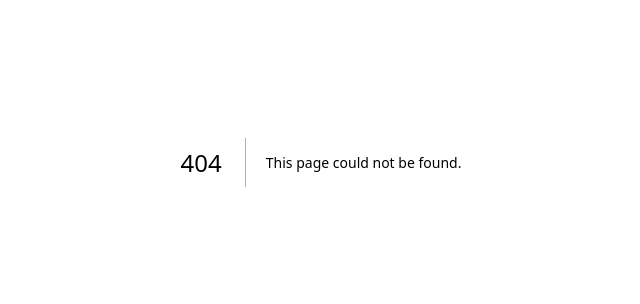
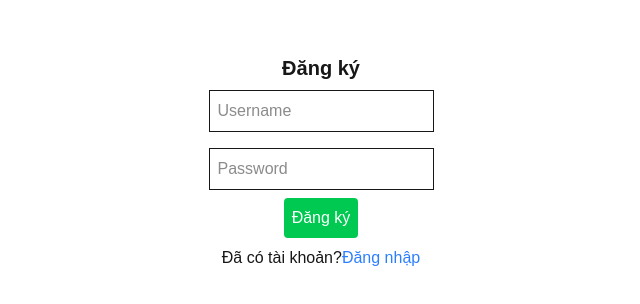
Before and after one commit to khanh-dn/chat-system, a Next.js app in the folder chat-client/: page /register in a window 1280 px wide. Before the commit this address had no page. Shown: the part 238-542 px from the top of the page, without its empty margins (319-959 px from the left). Built offline with nearby package versions, Linux system fonts and the light colour scheme.

Commit message:
Add UI login and register

```diff
--- /dev/null
+++ b/chat-client/app/components/chat.js
@@ -0,0 +1,133 @@
+"use client";
+import { useState, useEffect, useRef } from "react";
+import io from "socket.io-client";
+import axios from "axios";
+
+const socket = io("http://localhost:3001");
+
+export default function Chat({ user }) {
+  const [messages, setMessages] = useState([]);
+  const [newMessage, setNewMessage] = useState("");
+  const [receiver, setReceiver] = useState("");
+  const [users, setUsers] = useState([]);
+  const chatEndRef = useRef(null);
+
+  useEffect(() => {
+    const accessToken = localStorage.getItem("accessToken");
+    axios
+      .get(`http://localhost:3001/users?username=${user}`, {
+        headers: {
+          Authorization: `Bearer ${accessToken}`,
+        },
+      })
+
+      .then((res) => {
+        setUsers(res.data.users);
+        console.log(res.data.users);
+      })
+      .catch((err) => console.error(err));
+  }, [user]);
+
+  useEffect(() => {
+    const accessToken = localStorage.getItem("accessToken");
+    setMessages([]);
+    if (receiver) {
+      axios
+        .get(`http://localhost:3001/messages/${user}/${receiver}`, {
+          headers: {
+            Authorization: `Bearer ${accessToken}`,
+          },
+        })
+        .then((res) => {
+          setMessages(res.data.messages);
+        })
+        .catch((err) => console.error(err));
+    }
+
+    socket.on("newMessage", (message) => {
+      setMessages((prevMessages) =>
+        Array.isArray(prevMessages) ? [...prevMessages, message] : [message]
+      );
+    });
+
+    return () => {
+      socket.off("newMessage");
+    };
+  }, [user, receiver]);
+
+  useEffect(() => {
+    chatEndRef.current?.scrollIntoView({ behavior: "smooth" });
+  }, [messages]);
+
+  const handleLogout = () => {
+    localStorage.removeItem("user");
+    localStorage.removeItem("accessToken");
+    window.location.href = "/";
+  };
+  const sendMessage = () => {
+    if (newMessage.trim() === "") return;
+
+    socket.emit("sendMessage", { sender: user, receiver, message: newMessage });
+
+    setNewMessage("");
+  };
+
+  return (
+    <div>
+      <h1>Chat với {receiver}</h1>
+      <select value={receiver} onChange={(e) => setReceiver(e.target.value)}>
+        <option value="">Chọn người nhận</option>
+        {Array.isArray(users) &&
+          users.map((u) => (
+            <option key={u.id} value={u.username}>
+              {u.username}
+            </option>
+          ))}
+      </select>
+
+      <h2>Tin nhắn</h2>
+      <div
+        style={{
+          height: "300px",
+          overflowY: "scroll",
+          border: "1px solid #ccc",
+          padding: "10px",
+        }}
+      >
+        {Array.isArray(messages) &&
+          messages.map((msg, index) => (
+            <div
+              key={index}
+              style={{
+                textAlign: msg.sender === user ? "right" : "left",
+                marginBottom: "10px",
+              }}
+            >
+              <strong>{msg.sender}:</strong> {msg.message}
+            </div>
+          ))}
+        <div ref={chatEndRef} />
+      </div>
+      <input
+        type="text"
+        value={newMessage}
+        onChange={(e) => setNewMessage(e.target.value)}
+        placeholder="Nhập tin nhắn..."
+        style={{ width: "80%", padding: "8px" }}
+      />
+      <button onClick={sendMessage}>Gửi</button>
+      <br></br>
+      <button
+        onClick={handleLogout}
+        style={{
+          padding: "5px 10px",
+          color: "white",
+          border: "none",
+          cursor: "pointer",
+        }}
+      >
+        Đăng xuất
+      </button>
+    </div>
+  );
+}
--- a/chat-client/app/page.js
+++ b/chat-client/app/page.js
@@ -1,7 +1,7 @@
 "use client";
 
 import { useState, useEffect } from "react";
-import Chat from "../components/chat";
+import Chat from "./components/chat";
 import axios from "axios";
 import { useRouter } from "next/navigation";
 
@@ -15,7 +15,7 @@ export default function Home() {
   useEffect(() => {
     const savedUser = localStorage.getItem("user");
     if (savedUser) {
-      setUser(savedUser);
+      setUser(savedUser.username);
     }
   }, []);
 
@@ -25,9 +25,11 @@ export default function Home() {
         username,
         password,
       });
-      localStorage.setItem("user", res.data.username);
-      setUser(res.data.username);
-      // router.push("/chat");
+
+      localStorage.setItem("user", res.data.user.username);
+      localStorage.setItem("accessToken", res.data.accessToken);
+
+      setUser(res.data.user.username);
     } catch (err) {
       setError("Đăng nhập thất bại! Kiểm tra lại tài khoản và mật khẩu.");
     }
@@ -51,12 +53,21 @@ export default function Home() {
           onChange={(e) => setPassword(e.target.value)}
           className="border p-2 m-2"
         />
-        <button onClick={handleLogin} className="bg-blue-500 text-white p-2 rounded">
+        <button
+          onClick={handleLogin}
+          className="bg-blue-500 text-white p-2 rounded"
+        >
           Đăng nhập
         </button>
+        <p className="mt-2">
+          Chưa có tài khoản?{" "}
+          <a href="/register" className="text-blue-500">
+            Đăng ký
+          </a>
+        </p>
       </div>
     );
   }
 
-  return <Chat user={user}/>;
+  return <Chat user={user} />;
 }
--- /dev/null
+++ b/chat-client/app/register/page.js
@@ -0,0 +1,69 @@
+"use client";
+import { useState } from "react";
+import axios from "axios";
+import { useRouter } from "next/navigation";
+import Link from 'next/link'
+
+export default function Register() {
+  const [formData, setFormData] = useState({
+    username: "",
+    password: "",
+  });
+  const [error, setError] = useState("");
+  const router = useRouter();
+
+  const handleChange = (e) => {
+    setFormData({
+      ...formData,
+      [e.target.name]: e.target.value,
+    });
+  };
+
+  const handleRegister = async () => {
+    try {
+      const res = await axios.post(
+        "http://localhost:3001/auth/register",
+        formData
+      );
+      console.log("Đăng ký thành công:", res.data);
+      router.push("/");
+    } catch (err) {
+      setError("Đăng ký thất bại! Hãy thử lại.");
+    }
+  };
+
+  return (
+    <div className="flex flex-col items-center justify-center min-h-screen">
+      <h2 className="text-xl font-bold">Đăng ký</h2>
+      {error && <p className="text-red-500">{error}</p>}
+      <input
+        type="text"
+        name="username"
+        placeholder="Username"
+        value={formData.username}
+        onChange={handleChange}
+        className="border p-2 m-2"
+      />
+      <input
+        type="password"
+        name="password"
+        placeholder="Password"
+        value={formData.password}
+        onChange={handleChange}
+        className="border p-2 m-2"
+      />
+      <button
+        onClick={handleRegister}
+        className="bg-green-500 text-white p-2 rounded"
+      >
+        Đăng ký
+      </button>
+      <p className="mt-2">
+        Đã có tài khoản?
+        <Link href="/" className="text-blue-500">
+          Đăng nhập
+        </Link>
+      </p>
+    </div>
+  );
+}
--- a/chat-client/components/chat.js
+++ /dev/null
@@ -1,105 +0,0 @@
-"use client";
-import { useState, useEffect } from "react";
-import io from "socket.io-client";
-import axios from "axios";
-
-const socket = io("http://localhost:3001");
-
-export default function Chat({ user }) {
-  const [messages, setMessages] = useState([]);
-  const [newMessage, setNewMessage] = useState("");
-  const [receiver, setReceiver] = useState("");
-  const [users, setUsers] = useState([]);
-
-  console.log("user", user);
-  useEffect(() => {
-    axios
-      .get(`http://localhost:3001/users?userName=${user}`)
-      .then((res) => setUsers(res.data))
-      .catch((err) => console.error(err));
-  }, [user]);
-  useEffect(() => {
-    setMessages([]);
-    if (receiver) {
-      axios
-        .get(`http://localhost:3001/messages/${user}/${receiver}`)
-        .then((res) => setMessages(res.data))
-        .catch((err) => console.error(err));
-    }
-
-    socket.on("newMessage", (message) => {
-      setMessages((prevMessages) => [...prevMessages, message]);
-    });
-
-    return () => {
-      socket.off("newMessage");
-    };
-  }, [user, receiver]);
-
-  const handleLogout = () => {
-    localStorage.removeItem("user");
-    window.location.href = "/";
-  };
-  const sendMessage = () => {
-    if (newMessage.trim() === "") return;
-
-    socket.emit("sendMessage", { sender: user, receiver, message: newMessage });
-
-    setNewMessage("");
-  };
-
-
-  return (
-    <div>
-      <h1>Chat với {receiver}</h1>
-      <button
-        onClick={handleLogout}
-        style={{
-          padding: "5px 10px",
-          color: "white",
-          border: "none",
-          cursor: "pointer",
-        }}
-      >
-        Đăng xuất
-      </button>
-      <select value={receiver} onChange={(e) => setReceiver(e.target.value)}>
-        <option value="">Chọn người nhận</option>
-        {users.map((u) => (
-          <option key={u.id} value={u.username}>
-            {u.username}
-          </option>
-        ))}
-      </select>
-      <h2>Tin nhắn</h2>
-      <div
-        style={{
-          height: "300px",
-          overflowY: "scroll",
-          border: "1px solid #ccc",
-          padding: "10px",
-        }}
-      >
-        {messages.map((msg, index) => (
-          <div
-            key={index}
-            style={{
-              textAlign: msg.sender === user ? "right" : "left",
-              marginBottom: "10px",
-            }}
-          >
-            <strong>{msg.sender}:</strong> {msg.message}
-          </div>
-        ))}
-      </div>
-      <input
-        type="text"
-        value={newMessage}
-        onChange={(e) => setNewMessage(e.target.value)}
-        placeholder="Nhập tin nhắn..."
-        style={{ width: "80%", padding: "8px" }}
-      />
-      <button onClick={sendMessage}>Gửi</button>
-    </div>
-  );
-}
```
